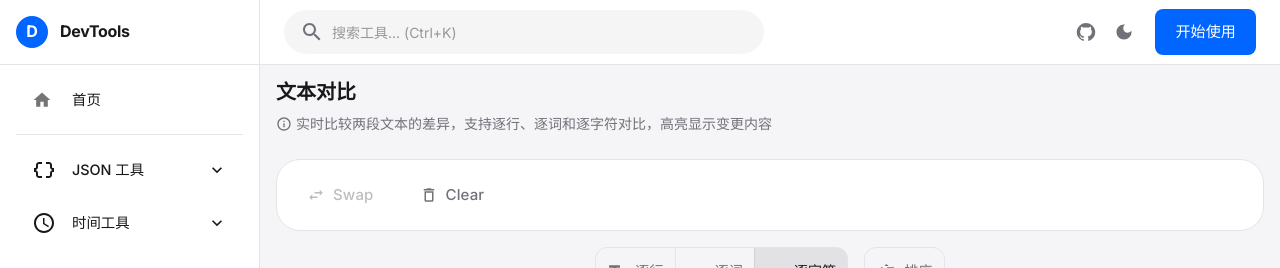
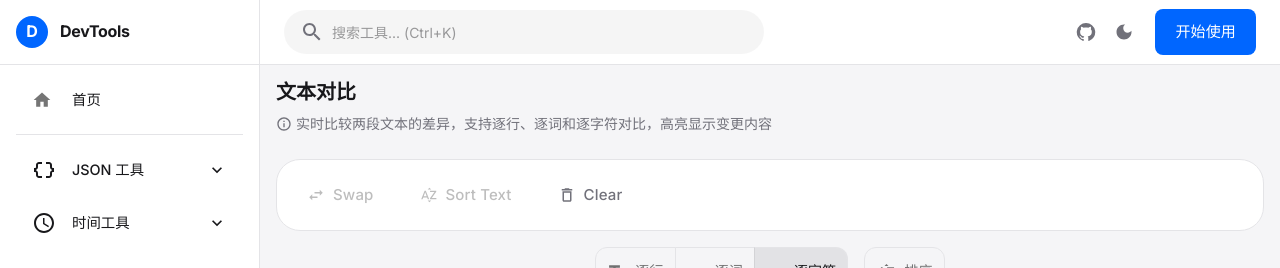
Before and after one commit to Code-suphub/tools_organization, a React (Vite) app: page /tools/text/diff in a window 1280 px wide. Shown: the top 268 px of the page. Built offline with nearby package versions, Linux system fonts and the light colour scheme.

Commit message:
feat(text-diff): 新增直接对输入文本进行排序的功能按钮

```diff
--- a/src/tools/text/TextDiff.jsx
+++ b/src/tools/text/TextDiff.jsx
@@ -105,6 +105,18 @@ function TextDiff() {
         }
     };
 
+    /**
+     * 对输入框内容进行排序
+     */
+    const handleSortInput = useCallback(() => {
+        if (leftInput) {
+            setLeftInput(leftInput.split('\n').sort().join('\n'));
+        }
+        if (rightInput) {
+            setRightInput(rightInput.split('\n').sort().join('\n'));
+        }
+    }, [leftInput, rightInput]);
+
     // 工具栏按钮配置
     const actions = [
         {
@@ -112,6 +124,13 @@ function TextDiff() {
             icon: <SwapHorizIcon fontSize="small" />,
             onClick: handleSwap,
             disabled: !leftInput && !rightInput,
+        },
+        {
+            label: 'Sort Text',
+            icon: <SortByAlphaIcon fontSize="small" />,
+            onClick: handleSortInput,
+            disabled: !leftInput && !rightInput,
+            title: '对输入框文本进行排序'
         },
         {
             label: 'Clear',
```
